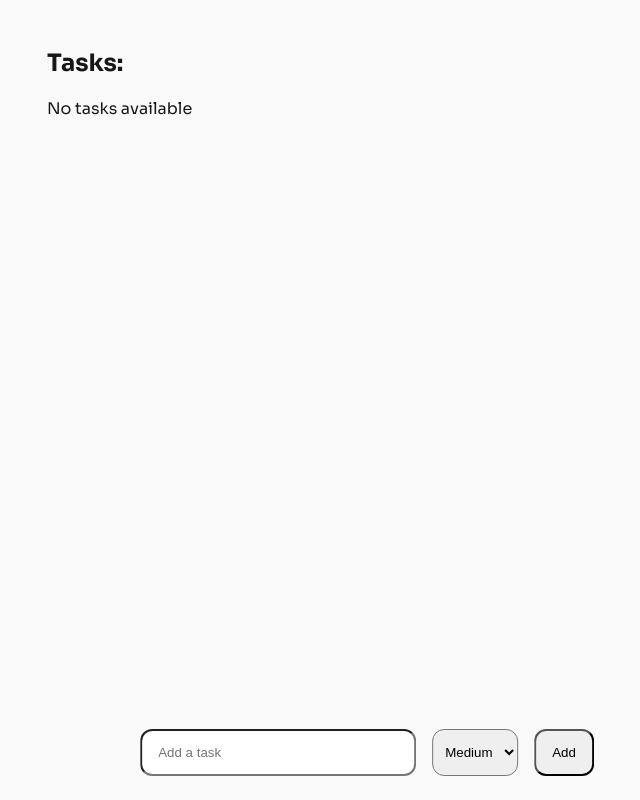
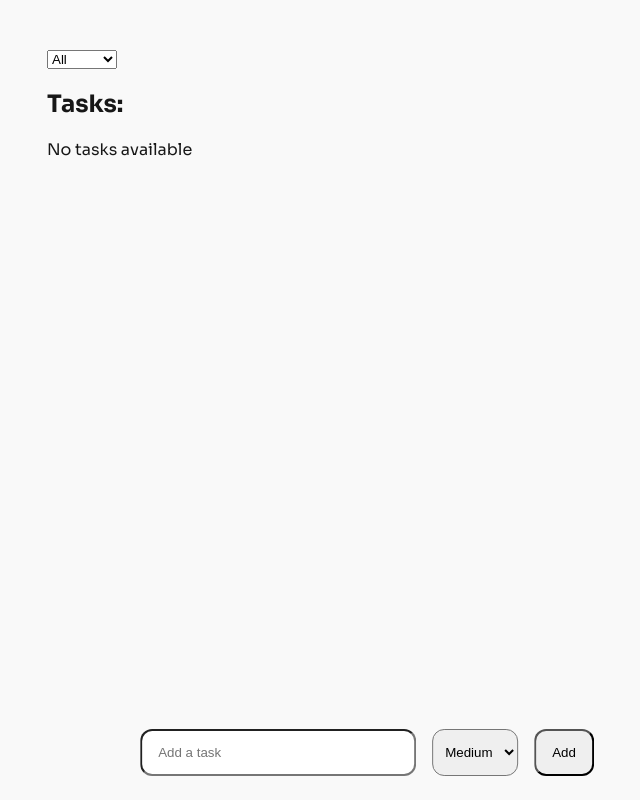
Before and after one commit to victorbruce/task-tracker, a React (Vite) app: page / in a window 1280 px wide. Shown: the whole page, without its empty margins (273-913 px from the left). Built offline with nearby package versions, Linux system fonts and the light colour scheme.

Commit message:
feat(FilterTask): add task filtering by priority

```diff
--- a/src/App.tsx
+++ b/src/App.tsx
@@ -3,11 +3,13 @@ import style from "./App.module.css";
 // components
 import TaskForm from "./components/TaskForm";
 import Tasks from "./components/Tasks";
+import FilterTask from "./components/FilterTask";
 
 
 export default function App() {
   return (
     <div className={style.app} data-testid="app">
+      <FilterTask />
       <section aria-labelledby="tasks-heading">
         <h1 id="tasks-heading">Tasks:</h1>
         <Tasks />
--- /dev/null
+++ b/src/components/FilterTask/index.tsx
@@ -0,0 +1,19 @@
+import { useTaskContext } from "../../context/TaskContext";
+
+const FilterTask = () => {
+  const { priorityFilter, setPriorityFilter } = useTaskContext();
+
+  return (
+    <select
+      value={priorityFilter}
+      onChange={(e) => setPriorityFilter(e.target.value)}
+    >
+      <option value="All">All</option>
+      <option value="High">High</option>
+      <option value="Medium">Medium</option>
+      <option value="Low">Low</option>
+    </select>
+  );
+};
+
+export default FilterTask;
```
